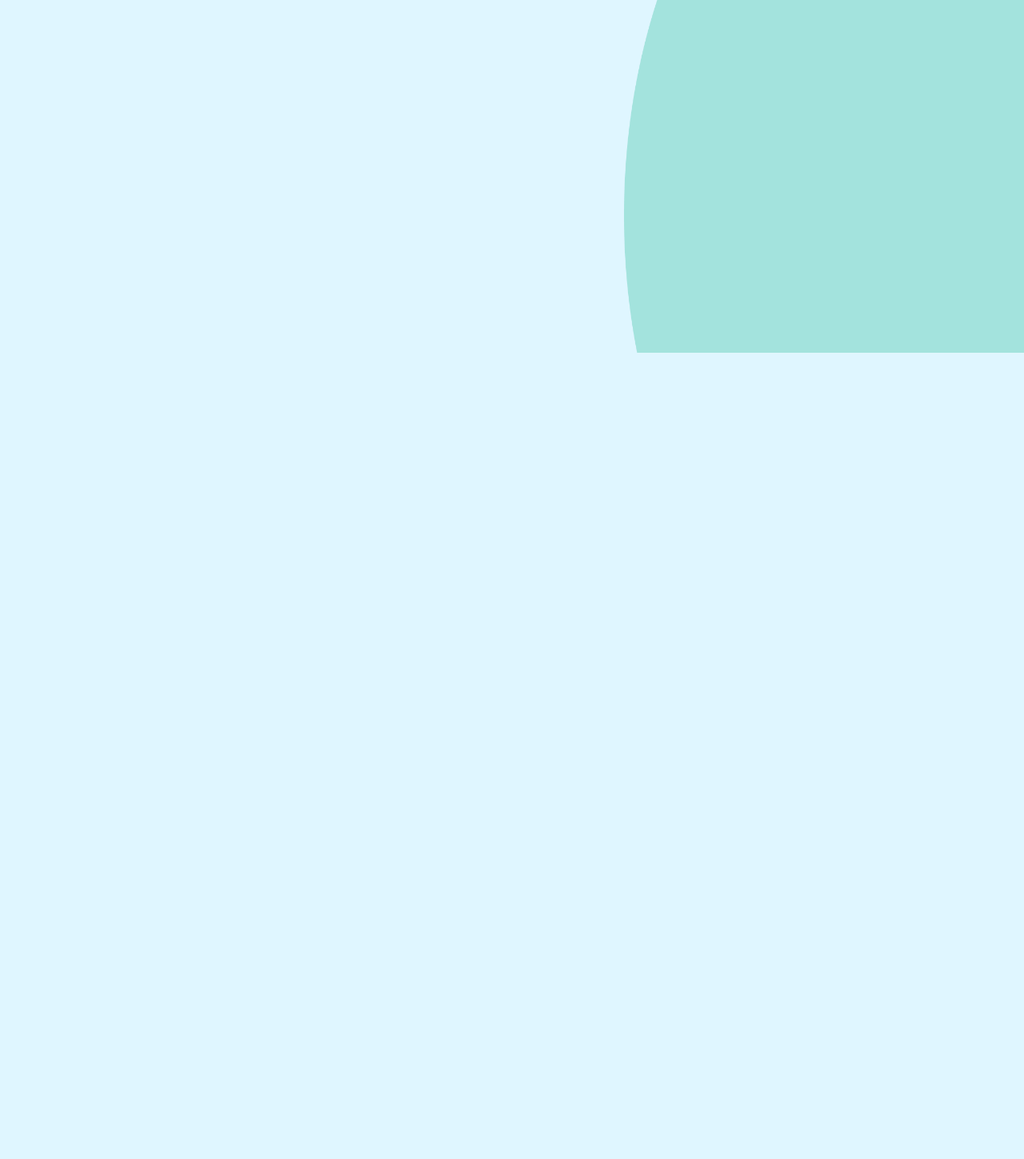
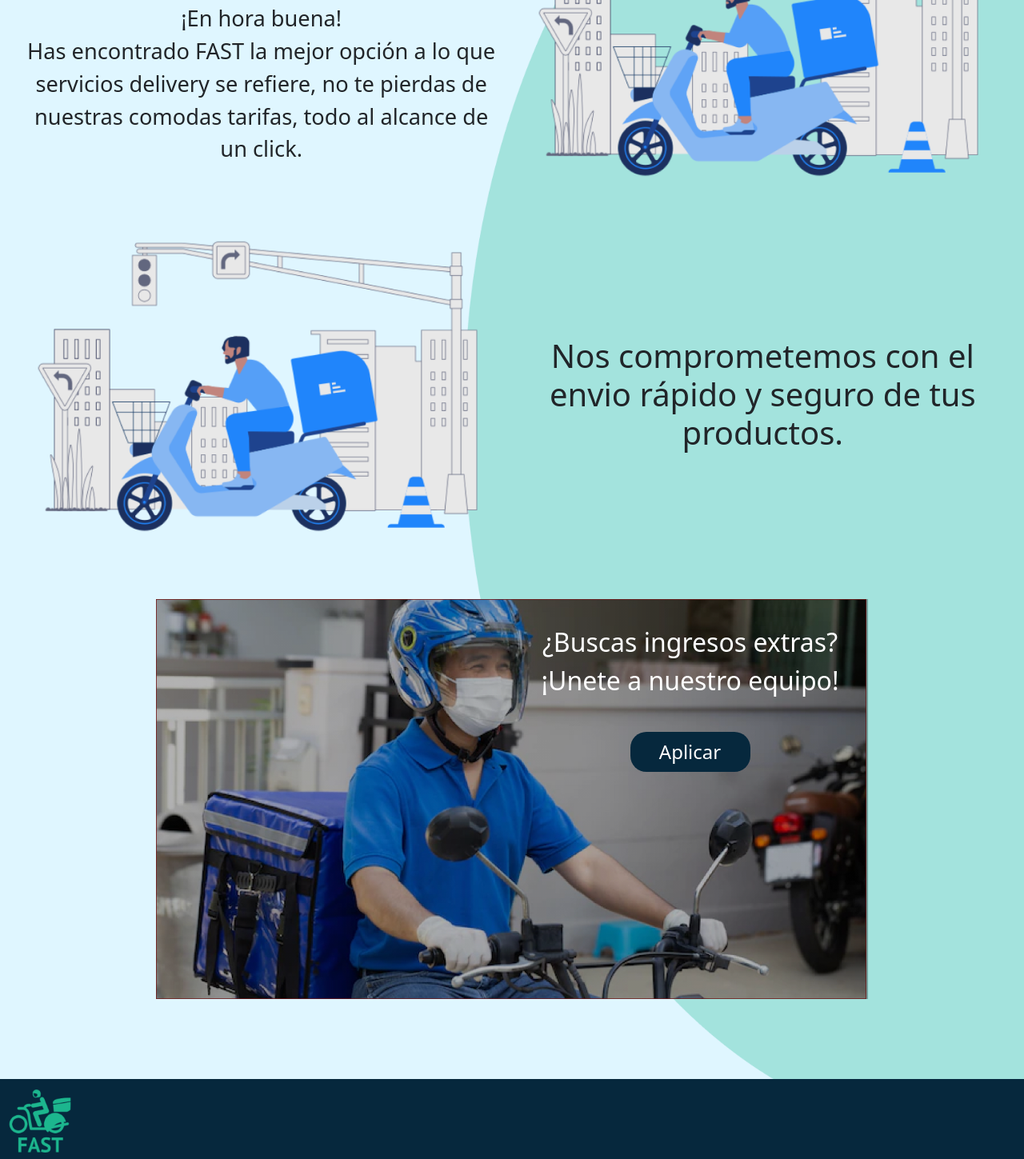
Before and after one commit to AlbertoRG153/fast-proyecto-poo, a plain HTML site: page LandingPage/index.html in a window 1280 px wide. Shown: the part 359-1808 px from the top of the page at 80% size. Before the commit the page ends 800 px from the top, so only its background shows below. Drawn offline with nearby package versions, Linux system fonts and the light colour scheme.

Commit message:
Avance Landing Page

```diff
--- a/LandingPage/assets/css/main.css
+++ b/LandingPage/assets/css/main.css
@@ -2,7 +2,7 @@ body {
     background-color: #dff6ff;
     background-image: url(../img/decoracion/Ellipse\ 1.png);
     background-repeat: no-repeat;
-    background-size: 500px;
+    background-size: 700px;
     background-position-x: right;
 
 }
@@ -27,13 +27,36 @@ body {
 }
 
 .nav {
-    background-color: red;
+    display: flex;
+    justify-content: space-evenly;
+    align-items: center;
     height: 100px;
     width: 100%;
+    font-size: 1.4rem;
 
 }
 
+.nav a {
+    color: #000000;
+    text-decoration: none;
+}
+
+.nav a:hover {
+    color: #1cb68e;
+    font-size: 1.5rem;
+}
+
+.registro h4 {
+    margin-top: 20px;
+    text-align: center;
+}
+
+
+
 .registro {
+    display: flex;
+    flex-direction: column;
+    align-items: center;
     background-color: #06283d;
     border-bottom-left-radius: 20px;
     border-bottom-right-radius: 10px;
@@ -42,7 +65,95 @@ body {
     color: white;
 }
 
-.registro h4 {
+.btn-success {
+    margin-top: 15px;
+    width: 125px;
+    background-color: #1cb68e;
+    border-radius: 20px;
+}
+
+.contenido-1 {
+    /* background-color: cyan; */
+    display: flex;
+    justify-content: space-evenly;
     margin-top: 20px;
+}
+
+.contenido-1 img {
+    width: 600px;
+}
+
+.info {
+    /* background-color: pink; */
+    margin-top: auto;
+    margin-bottom: auto;
     text-align: center;
+    width: 600px;
 }
+
+.info p {
+    font-size: 1.7rem;
+    margin: 0;
+}
+
+.seccion-repartidor {
+    /* background-color: cyan; */
+    --opacidad-negro: 0.3;
+    background-image: linear-gradient(rgba(0, 0, 0, var(--opacidad-negro)), rgba(0, 0, 0, var(--opacidad-negro))), url('../img/decoracion/Repartidor\ 3.jpg');
+    background-repeat: no-repeat;
+    background-size: contain;
+    display: flex;
+    justify-content: space-between;
+    margin-top: 40px;
+    margin-left: auto;
+    margin-right: auto;
+    width: 890px;
+    height: 500px;
+}
+
+.seccion-repartidor div {
+    width: 50%;
+}
+
+.info-aplicar {
+    /* background-color: red; */
+    display: flex;
+    flex-direction: column;
+    align-items: center;
+    padding-top: 30px;
+    width: 100% !important;
+
+}
+
+.info-aplicar p {
+    color: white;
+    margin-bottom: 0;
+    font-size: 2rem;
+}
+
+.btn-primary {
+    background-color: #06283d;
+    border: none;
+    border-radius: 20px;
+    margin-top: 40px;
+    height: 50px;
+    width: 150px;
+    font-size: 1.5rem;
+}
+
+.btn-primary:hover {
+    background-color: #0e4566;
+}
+
+.barra {
+    background-color: #06283d;
+    position: absolute;
+    height: 100px;
+    width: 100%;
+    margin-top: 100px;
+    padding: 10px;
+}
+
+.barra img {
+    width: 80px;
+}
--- a/LandingPage/index.html
+++ b/LandingPage/index.html
@@ -14,18 +14,65 @@
 
 <body>
 
+
+
     <div id="barra">
         <div class="logo">
             <img src="assets/img/decoracion/Logo 1.png" alt="">
         </div>
 
         <div class="nav">
-            hola
+            <div>
+                <a href="">Empresas afiliadas</a>
+            </div>
+            <div>
+                <a href="">¿Deseas afiliar tu negocio?</a>
+            </div>
+            <div>
+                <a href="">Iniciar sesion</a>
+            </div>
         </div>
 
         <div class="registro">
             <h4>¿Aún no tienes una cuenta?</h4>
+            <a href=""><button class="btn btn-success">Registrate</button></a>
         </div>
+    </div>
+
+    <div class="contenido-1">
+        <div class="info">
+            <h1>¡Encarga tu producto, a la hora que necesites!</h5>
+                <p>¡En hora buena!</p>
+                <p>Has encontrado FAST la mejor opción a lo que servicios delivery se refiere, no te pierdas de nuestras
+                    comodas tarifas, todo al alcance de un click. </p>
+        </div>
+        <div>
+            <img src="assets/img/decoracion/Repartidor 1.png" alt="">
+        </div>
+    </div>
+
+    <div class="contenido-1">
+        <div>
+            <img src="assets/img/decoracion/Repartidor 1.png" alt="">
+        </div>
+        <div class="info">
+            <h1>Nos comprometemos con el envio rápido y seguro de tus productos.</h5>
+        </div>
+    </div>
+
+    <div class="seccion-repartidor">
+        <div></div>
+        <div>
+            <div class="info-aplicar">
+                <p>¿Buscas ingresos extras?</p>
+                <p>¡Unete a nuestro equipo!</p>
+                <a href=""><button class="btn btn-primary">Aplicar</button></a>
+            </div>
+        </div>
+    </div>
+
+    <div class="barra">
+        <img src="assets/img/decoracion/Logo 1.png" alt="">
     </div>
 
 
```
Also changed, not shown: LandingPage/assets/img/decoracion/Repartidor 1.png (added), LandingPage/assets/img/decoracion/Repartidor 2.png (added), LandingPage/assets/img/decoracion/Repartidor 3.jpg (added).
